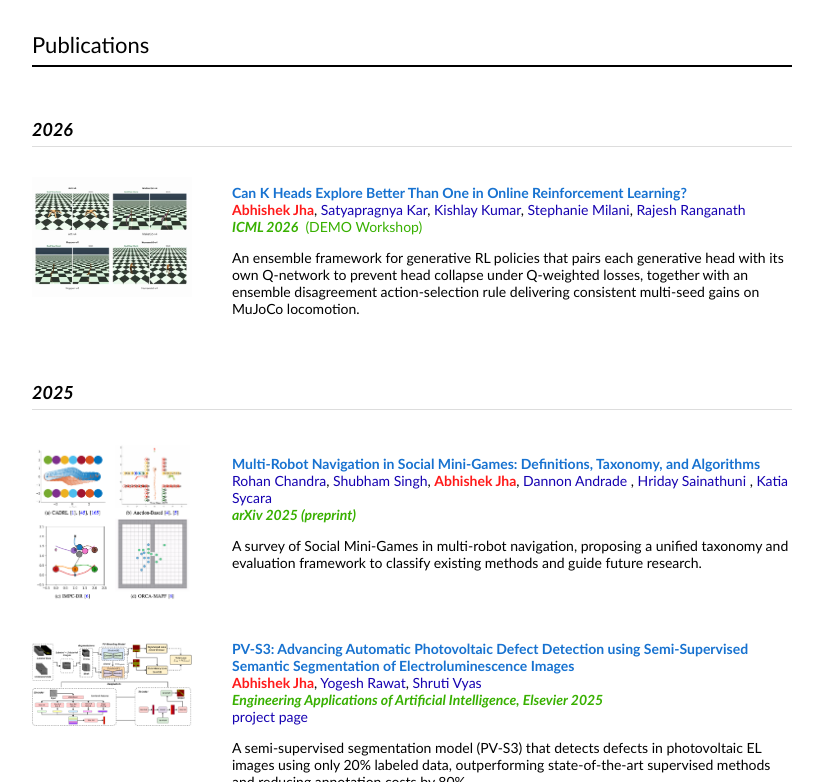
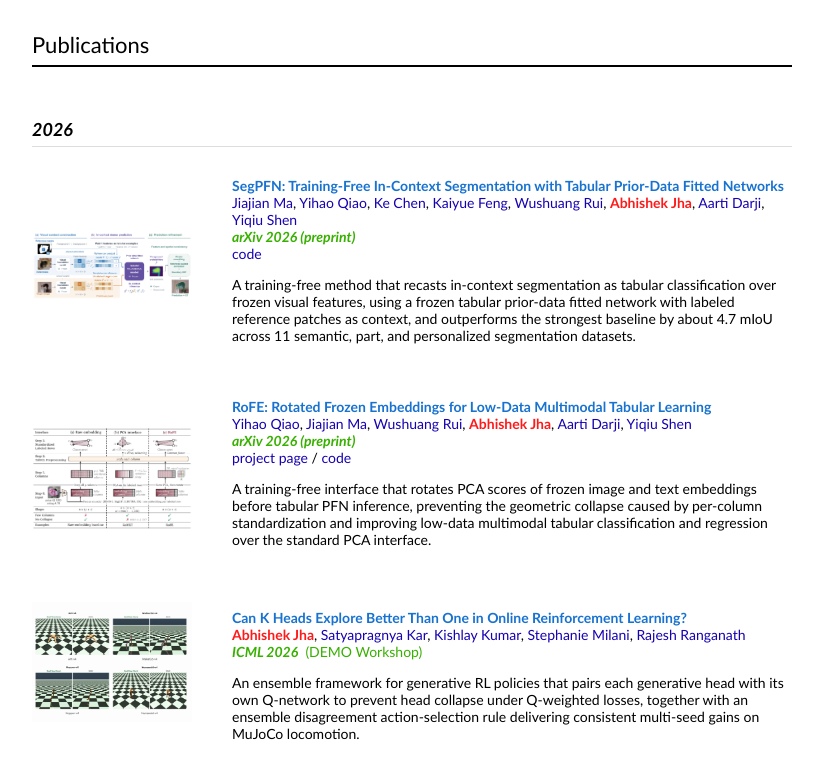
Before and after one commit to abj247/abj247.github.io, a plain HTML site: page index.html in a window 1280 px wide. Shown: the part 557-1339 px from the top of the page, without its empty margins (228-1051 px from the left). Drawn offline with nearby package versions, Linux system fonts and the light colour scheme; grey boxes are pictures that could not be loaded; some icons are missing.

Commit message:
Add SegPFN and RoFE papers to publications
Co-Authored-By: Claude Fable 5.2 <noreply@anthropic.com>

```diff
--- a/index.html
+++ b/index.html
@@ -89,6 +89,58 @@ I work on building robots and learning agents that can act in the real world. My
           <table style="width:100%;border:0px;border-spacing:0px;border-collapse:separate;margin-right:auto;margin-left:auto;"><tbody>
 
             <tr><td colspan="2" style="padding:0 20px;"><div class="year-heading">2026</div></td></tr>
+
+    <tr>
+      <td style="padding:20px;width:25%;vertical-align:middle">
+        <a href="data/segpfn.png"><img src='data/segpfn.png' width="160" alt="SegPFN method overview"></a>
+      </td>
+      <td style="padding:20px;width:75%;vertical-align:middle">
+        <a class="papertitle-link" href="https://arxiv.org/abs/2611.32045"><span class="papertitle">SegPFN: Training-Free In-Context Segmentation with Tabular Prior-Data Fitted Networks</span></a>
+        <br>
+        <a href="">Jiajian Ma</a>,
+        <a href="">Yihao Qiao</a>,
+        <a href="">Ke Chen</a>,
+        <a href="https://cds.nyu.edu/?p=5533">Kaiyue Feng</a>,
+        <a href="">Wushuang Rui</a>,
+        <strong style="color:#ff1a1a;">Abhishek Jha</strong>,
+        <a href="https://aarti-darji.github.io/">Aarti Darji</a>,
+        <a href="https://seyiqi.github.io/">Yiqiu Shen</a>
+
+        <br>
+        <span class="venue">arXiv 2026 (preprint)</span>
+        <br>
+        <a href="https://github.com/nyu-shenlab/SegPFN">code</a>
+        <p></p>
+        <p>
+          A training-free method that recasts in-context segmentation as tabular classification over frozen visual features, using a frozen tabular prior-data fitted network with labeled reference patches as context, and outperforms the strongest baseline by about 4.7 mIoU across 11 semantic, part, and personalized segmentation datasets.
+        </p>
+      </td>
+    </tr>
+
+    <tr>
+      <td style="padding:20px;width:25%;vertical-align:middle">
+        <a href="data/rofe.png"><img src='data/rofe.png' width="160" alt="RoFE method overview"></a>
+      </td>
+      <td style="padding:20px;width:75%;vertical-align:middle">
+        <a class="papertitle-link" href="https://arxiv.org/abs/2611.31049"><span class="papertitle">RoFE: Rotated Frozen Embeddings for Low-Data Multimodal Tabular Learning</span></a>
+        <br>
+        <a href="">Yihao Qiao</a>,
+        <a href="">Jiajian Ma</a>,
+        <a href="">Wushuang Rui</a>,
+        <strong style="color:#ff1a1a;">Abhishek Jha</strong>,
+        <a href="https://aarti-darji.github.io/">Aarti Darji</a>,
+        <a href="https://seyiqi.github.io/">Yiqiu Shen</a>
+
+        <br>
+        <span class="venue">arXiv 2026 (preprint)</span>
+        <br>
+        <a href="https://yihao-qiao.github.io/RoFE">project page</a> / <a href="https://github.com/yihao-qiao/RoFE">code</a>
+        <p></p>
+        <p>
+          A training-free interface that rotates PCA scores of frozen image and text embeddings before tabular PFN inference, preventing the geometric collapse caused by per-column standardization and improving low-data multimodal tabular classification and regression over the standard PCA interface.
+        </p>
+      </td>
+    </tr>
 
 			  <tr onmouseout="esac_stop()" onmouseover="esac_start()">
       <td style="padding:20px;width:25%;vertical-align:middle">
```
Also changed, not shown: data/rofe.png (added), data/segpfn.png (added).
